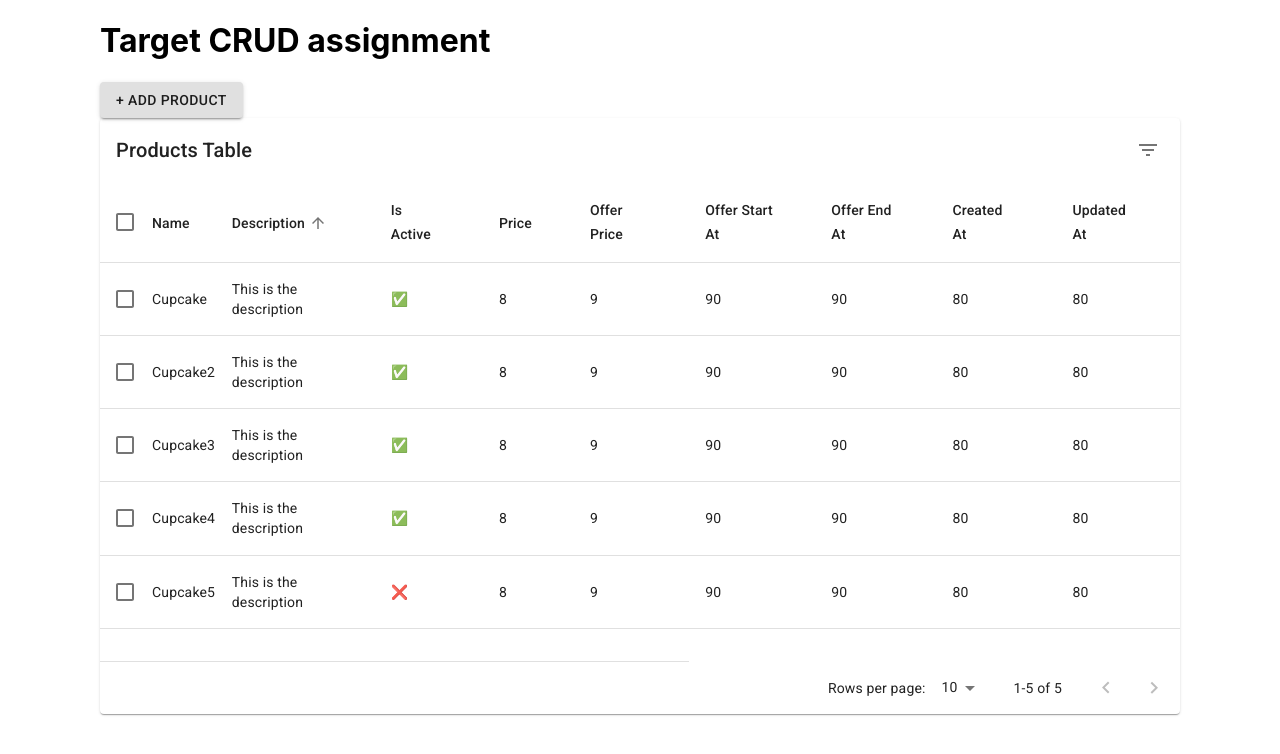
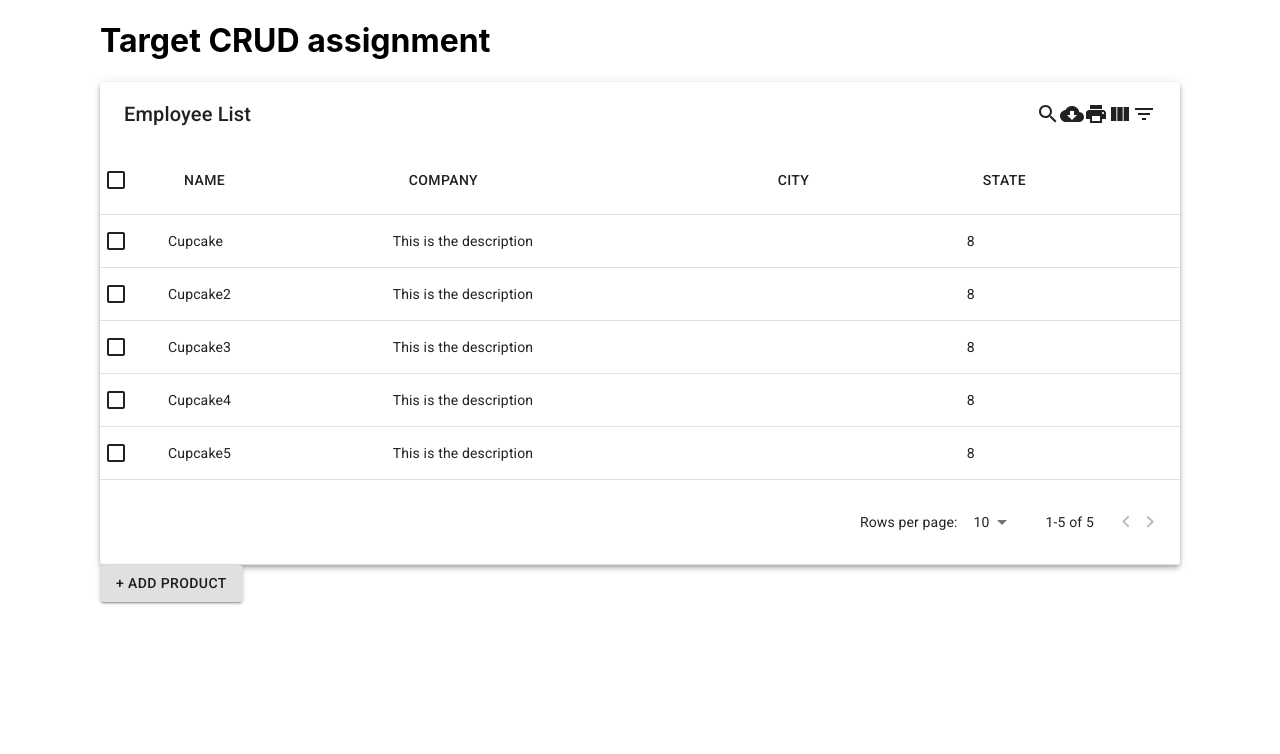
Before and after one commit to kiranFullStack/target-assignment, a React (Create React App) app: page / in a window 1280 px wide. Shown: the top 754 px of the page. Built offline with nearby package versions, Linux system fonts and the light colour scheme.

Commit message:
Material UI datatables package

```diff
--- a/package.json
+++ b/package.json
@@ -8,6 +8,7 @@
     "@testing-library/jest-dom": "^4.2.4",
     "@testing-library/react": "^9.3.2",
     "@testing-library/user-event": "^7.1.2",
+    "mui-datatables": "^2.14.0",
     "node-sass": "^4.13.1",
     "react": "^16.13.1",
     "react-dom": "^16.13.1",
--- a/src/App.js
+++ b/src/App.js
@@ -1,12 +1,50 @@
 import React, { useState, useEffect } from "react"
 import "./App.scss"
-import Table from "./components/Table"
 import SimpleModal from "./components/Modal"
+import MUIDataTable from "mui-datatables"
+
+// offerPrice: 9,
+// offerStartAt: 90,
+// offerEndAt: 90,
+// createdAt: 80,
+// updatedAt: 80
 
 function App() {
-  const [NewProductObject, setNewProductObject] = useState({})
-  const [deletedItems, setDeletedItems] = useState([])
-  const [rows, setRows] = useState([
+  const columns = [
+    {
+      name: "productName",
+      label: "Name",
+      options: {
+        filter: true,
+        sort: true
+      }
+    },
+    {
+      name: "productDescription",
+      label: "Company",
+      options: {
+        filter: true,
+        sort: true
+      }
+    },
+    {
+      name: "isActive",
+      label: "City",
+      options: {
+        filter: true,
+        sort: true
+      }
+    },
+    {
+      name: "price",
+      label: "State",
+      options: {
+        filter: true,
+        sort: true
+      }
+    }
+  ]
+  const data = [
     {
       productName: "Cupcake",
       productDescription: "This is the description",
@@ -62,45 +100,24 @@ function App() {
       createdAt: 80,
       updatedAt: 80
     }
-  ])
+  ]
 
-  useEffect(() => {
-    if (Object.keys(NewProductObject).length !== 0) {
-      setRows([...rows, NewProductObject])
-    }
-  }, [NewProductObject])
+  const options = {
+    filterType: "checkbox"
+  }
 
-  useEffect(() => {
-    console.log(
-      deletedItems.map(ele => console.log(ele)),
-      "Items will be deleted"
-    )
-    let tempRows = rows
-    for (let i = 0; i < deletedItems.length; i++) {
-      const element = deletedItems[i]
-      console.log(element, "this is the element from for loop")
-      // console.log(rows, "rows")
-
-      let modifiedArray = tempRows.filter(ele => ele.productName !== element)
-      // console.log(modifiedArray)
-      setRows(modifiedArray)
-    }
-  }, [deletedItems])
-
-  console.log(deletedItems, "This is coming from App.js.....FUCK YEAH!!!")
-
-  // for (let i = 0; i < deletedItems.length; i++) {
-  //   const element = deletedItems[i]
-  //   console.log(element, "this is the element from for loop")
-  // }
-
-  // console.log(deletedItems, "getting the deleted items from App.js")
+  const [NewProductObject, setNewProductObject] = useState({})
 
   return (
     <div className="container">
       <h1>Target CRUD assignment</h1>
+      <MUIDataTable
+        title={"Employee List"}
+        data={data}
+        columns={columns}
+        options={options}
+      />
       <SimpleModal setNewProductObject={setNewProductObject} />
-      <Table rows={rows} setDeletedItems={setDeletedItems} />
     </div>
   )
 }
```
Also changed, not shown: src/Newcode.js (added, +117 -0 lines), 1 other file (tests, documents, lock files or other folders).
